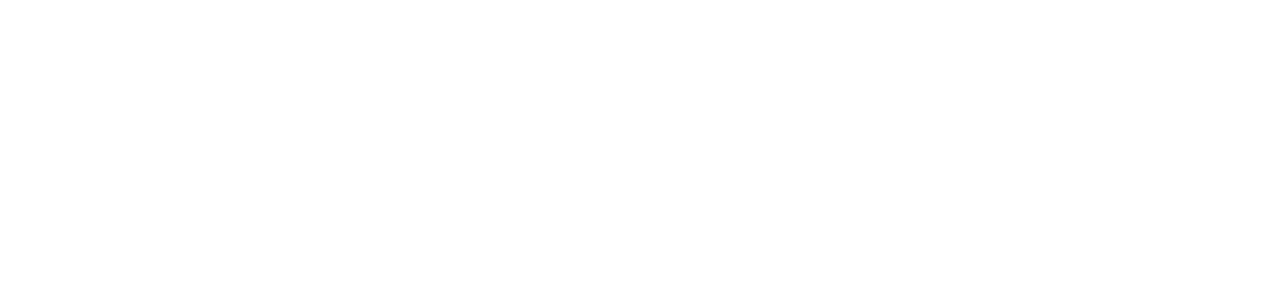
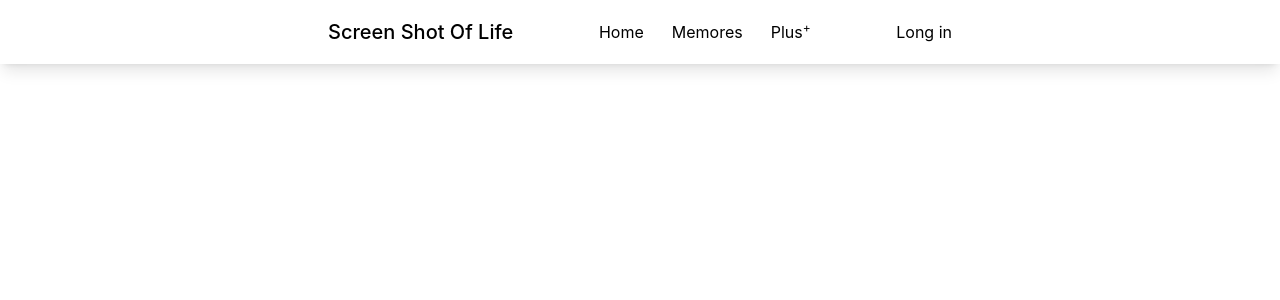
Before and after one commit to Nishikaru/screen-shot-of-life, a React (Create React App) app: page / in a window 1280 px wide. Shown: the top 300 px of the page. Built offline with nearby package versions, Linux system fonts and the light colour scheme.

Commit message:
made navbar

```diff
--- a/src/App.js
+++ b/src/App.js
@@ -18,9 +18,8 @@
     }
   ])
   return (
-    <div>
+    <div className='h-screen w-screen'>
       <RouterProvider router={router}>
-
       </RouterProvider>
     </div>
   );
--- /dev/null
+++ b/src/Comp/Navbar/Navbar.js
@@ -0,0 +1,26 @@
+import React from 'react';
+import { Link } from 'react-router-dom';
+
+const Navbar = () => {
+    return (
+        <div>
+            <nav className='flex justify-between items-center px-80 py-3 transition-all shadow-lg'>
+                <div>
+                <Link className='capitalize text-xl font-medium hover:shadow-lg rounded-md p-2 transition-all' to='/'>screen shot of life</Link>
+                </div>
+
+                <div className='flex gap-3'>
+                <Link className='hover:shadow-lg rounded-md p-2 transition-all' to='/'>Home</Link>
+                <Link className='hover:shadow-lg rounded-md p-2 transition-all'>Memores</Link>
+                <Link className='hover:shadow-lg rounded-md p-2 transition-all'>Plus<sup>+</sup></Link>
+                </div>
+
+                <div>
+                    <Link className='hover:shadow-lg rounded-md p-2 transition-all'>Long in</Link>
+                </div>
+            </nav>
+        </div>
+    );
+};
+
+export default Navbar;
--- a/src/Layout/Main.js
+++ b/src/Layout/Main.js
@@ -1,10 +1,12 @@
 import React from 'react';
 import { Outlet } from 'react-router-dom';
+import Navbar from '../Comp/Navbar/Navbar';
 import Home from '../Pages/Home';
 
 const Main = () => {
     return (
         <div>
+            <Navbar/>
             <Outlet/>
         </div>
     );
--- a/src/index.css
+++ b/src/index.css
@@ -1,3 +1,7 @@
+@tailwind base;
+@tailwind components;
+@tailwind utilities;
+
 body {
   margin: 0;
   font-family: -apple-system, BlinkMacSystemFont, 'Segoe UI', 'Roboto', 'Oxygen',
--- a/tailwind.config.js
+++ b/tailwind.config.js
@@ -1,6 +1,8 @@
 /** @type {import('tailwindcss').Config} */
 module.exports = {
-  content: [],
+  content: [
+    "./src/**/*.{js,jsx,ts,tsx}",
+  ],
   theme: {
     extend: {},
   },
```
